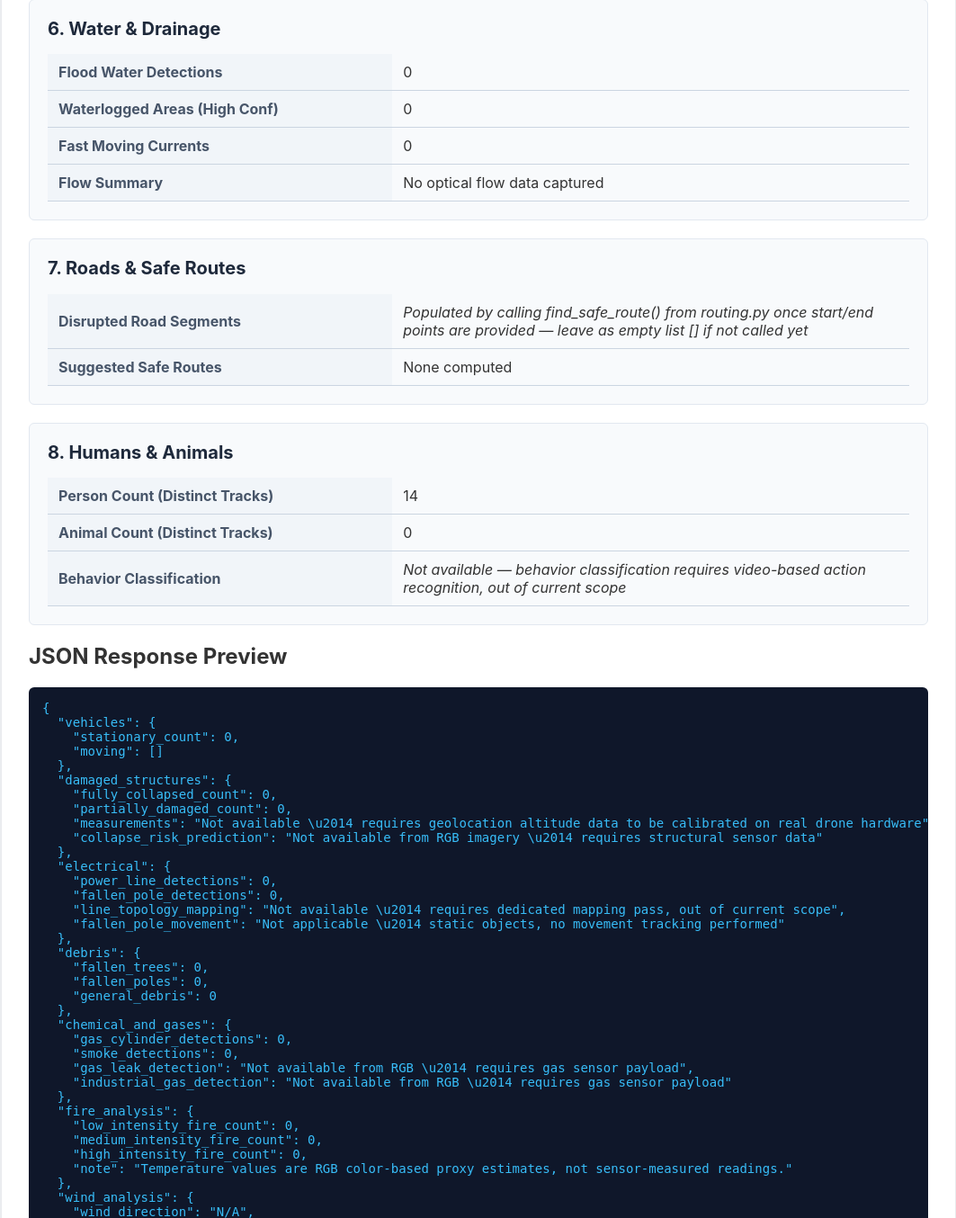
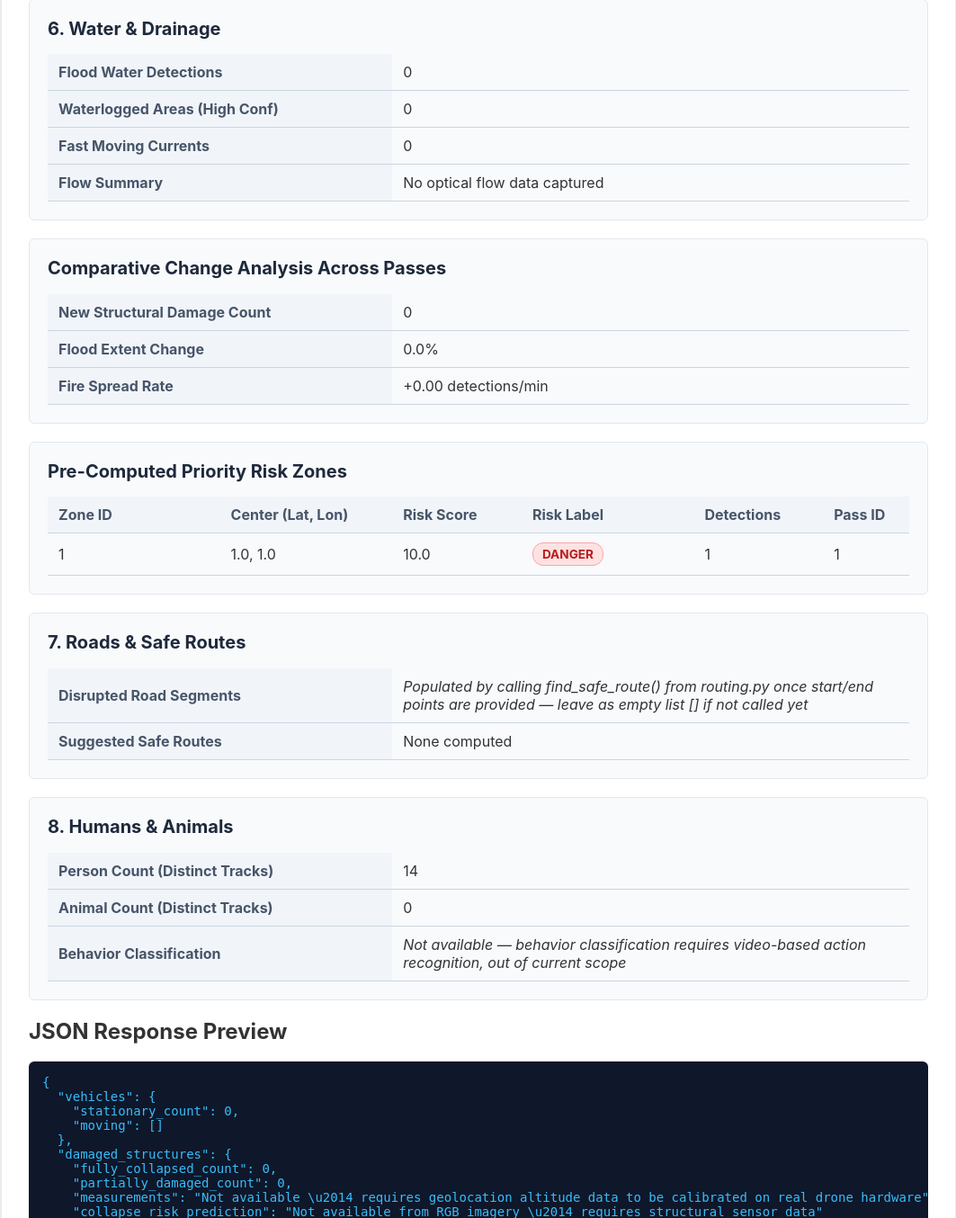
Before and after one commit to saimogili875/disaster, a Django app: page /report/ in a window 1280 px wide. Shown: the part 1864-3218 px from the top of the page at 90% size, without its empty margins (108-1171 px from the left). Run offline with Django 5.2, Linux system fonts and the light colour scheme; data comes from the database, SQL or seed files in the repository; both versions use the stored data as it was after the commit; tables that the repository leaves empty hold one stand-in row (values such as "Sample post").

Commit message:
Update project

```diff
--- /dev/null
+++ b/change_tracking.py
@@ -0,0 +1,65 @@
+from detection.models import FlightPass, Detection
+
+def compute_changes(current_pass_id, previous_pass_id):
+    """
+    Compute comparative change analysis metrics between two FlightPass runs:
+      - new_damage: count of damage detections in current pass in zones not present in previous pass.
+      - flood_extent_change: percentage change in total flood water detections between passes.
+      - fire_spread_rate: change in fire detections divided by elapsed minutes between pass start times.
+
+    Parameters:
+        current_pass_id (int): FlightPass ID of current/latest run.
+        previous_pass_id (int): FlightPass ID of previous baseline run.
+
+    Returns:
+        dict: {"new_damage": int, "flood_extent_change": str, "fire_spread_rate": str} or note dict if insufficient passes.
+    """
+    try:
+        curr_pass = FlightPass.objects.get(id=current_pass_id)
+        prev_pass = FlightPass.objects.get(id=previous_pass_id)
+    except FlightPass.DoesNotExist:
+        return {
+            "note": "Insufficient completed flight passes (at least 2 completed passes required for change tracking)",
+            "new_damage": 0,
+            "flood_extent_change": "0.0%",
+            "fire_spread_rate": "0.00 detections/min"
+        }
+
+    # 1. New Damage Detections
+    prev_zones = Detection.objects.filter(flight_pass=prev_pass).exclude(zone=None).values_list('zone_id', flat=True).distinct()
+    curr_damage_dets = Detection.objects.filter(
+        flight_pass=curr_pass,
+        object_class__in=['collapsed_building', 'building-total-destruction', 'building-major-damage']
+    ).exclude(zone_id__in=prev_zones)
+    new_damage_count = curr_damage_dets.count()
+
+    # 2. Flood Extent Percentage Change
+    prev_flood_cnt = Detection.objects.filter(flight_pass=prev_pass, object_class__in=['flood_water', 'water', 'flood']).count()
+    curr_flood_cnt = Detection.objects.filter(flight_pass=curr_pass, object_class__in=['flood_water', 'water', 'flood']).count()
+
+    if prev_flood_cnt > 0:
+        pct_change = ((curr_flood_cnt - prev_flood_cnt) / float(prev_flood_cnt)) * 100.0
+        flood_extent_str = f"{pct_change:+.1f}%"
+    elif curr_flood_cnt > 0:
+        flood_extent_str = "+100.0%"
+    else:
+        flood_extent_str = "0.0%"
+
+    # 3. Fire Spread Rate (Detections per Minute)
+    prev_fire_cnt = Detection.objects.filter(flight_pass=prev_pass, object_class='fire').count()
+    curr_fire_cnt = Detection.objects.filter(flight_pass=curr_pass, object_class='fire').count()
+
+    elapsed_seconds = (curr_pass.start_time - prev_pass.start_time).total_seconds()
+    elapsed_minutes = elapsed_seconds / 60.0
+
+    if elapsed_minutes > 0.01:
+        rate = (curr_fire_cnt - prev_fire_cnt) / elapsed_minutes
+        fire_rate_str = f"{rate:+.2f} detections/min"
+    else:
+        fire_rate_str = "0.00 detections/min"
+
+    return {
+        "new_damage": new_damage_count,
+        "flood_extent_change": flood_extent_str,
+        "fire_spread_rate": fire_rate_str
+    }
--- a/detection/report.py
+++ b/detection/report.py
@@ -1,4 +1,5 @@
-from .models import Detection, ZoneRiskSnapshot
+from .models import Detection, FlightPass, ZoneRiskSnapshot
+from change_tracking import compute_changes
 
 COCO_ANIMALS = {
     'cat', 'dog', 'horse', 'sheep', 'cow', 'elephant', 'bear', 'zebra', 'giraffe', 'bird', 'animal'
@@ -10,7 +11,7 @@ VEHICLE_CLASSES = {
 
 def generate_report():
     """
-    Query Detection and pre-computed ZoneRiskSnapshot records to compile structured disaster response summary report.
+    Query Detection, FlightPass, and pre-computed ZoneRiskSnapshot records to compile structured disaster report.
     Returns a structured dictionary matching the expected schema.
     """
     # 1. Vehicles
@@ -77,6 +78,18 @@ def generate_report():
     animal_qs = Detection.objects.filter(object_class__in=COCO_ANIMALS)
     animal_tids = animal_qs.exclude(track_id=None).values_list('track_id', flat=True).distinct()
     animal_cnt = len(animal_tids) if len(animal_tids) > 0 else animal_qs.count()
+
+    # 8. Change Analysis across recent FlightPasses
+    completed_passes = FlightPass.objects.filter(status='completed').order_by('-start_time')[:2]
+    if len(completed_passes) == 2:
+        change_data = compute_changes(completed_passes[0].id, completed_passes[1].id)
+    else:
+        change_data = {
+            "note": "Insufficient completed flight passes (at least 2 completed passes required for change tracking)",
+            "new_damage": 0,
+            "flood_extent_change": "0.0%",
+            "fire_spread_rate": "0.00 detections/min"
+        }
 
     # Priority Zones (Query pre-computed ZoneRiskSnapshot per zone)
     snapshots = ZoneRiskSnapshot.objects.select_related('zone', 'flight_pass').order_by('-computed_at')
@@ -150,6 +163,7 @@ def generate_report():
             "animal_count": animal_cnt,
             "aggressive_behavior_flag": "Not available — behavior classification requires video-based action recognition, out of current scope"
         },
+        "change_analysis": change_data,
         "priority_zones": priority_zones
     }
 
--- a/detection/templates/detection/report.html
+++ b/detection/templates/detection/report.html
@@ -61,6 +61,34 @@
             background-color: #f1f5f9;
             color: #475569;
             width: 40%;
+        }
+        .badge {
+            display: inline-block;
+            padding: 4px 10px;
+            border-radius: 12px;
+            font-weight: bold;
+            font-size: 0.85rem;
+            text-transform: uppercase;
+        }
+        .badge-safe {
+            background-color: #dcfce7;
+            color: #15803d;
+            border: 1px solid #86efac;
+        }
+        .badge-caution {
+            background-color: #fef9c3;
+            color: #a16207;
+            border: 1px solid #fde047;
+        }
+        .badge-high-risk {
+            background-color: #ffedd5;
+            color: #c2410c;
+            border: 1px solid #fdba74;
+        }
+        .badge-danger {
+            background-color: #fee2e2;
+            color: #b91c1c;
+            border: 1px solid #fca5a5;
         }
         pre {
             background-color: #0f172a;
@@ -261,6 +289,75 @@
             </table>
         </div>
 
+        <!-- Multi-Pass Change Analysis -->
+        <div class="category-card">
+            <h2>Comparative Change Analysis Across Passes</h2>
+            <table>
+                {% if report.change_analysis.note %}
+                <tr>
+                    <th>Status</th>
+                    <td><em>{{ report.change_analysis.note }}</em></td>
+                </tr>
+                {% else %}
+                <tr>
+                    <th>New Structural Damage Count</th>
+                    <td>{{ report.change_analysis.new_damage }}</td>
+                </tr>
+                <tr>
+                    <th>Flood Extent Change</th>
+                    <td>{{ report.change_analysis.flood_extent_change }}</td>
+                </tr>
+                <tr>
+                    <th>Fire Spread Rate</th>
+                    <td>{{ report.change_analysis.fire_spread_rate }}</td>
+                </tr>
+                {% endif %}
+            </table>
+        </div>
+
+        <!-- Priority Zones Assessment -->
+        <div class="category-card">
+            <h2>Pre-Computed Priority Risk Zones</h2>
+            {% if report.priority_zones %}
+            <table>
+                <thead>
+                    <tr>
+                        <th style="width:20%">Zone ID</th>
+                        <th style="width:20%">Center (Lat, Lon)</th>
+                        <th style="width:15%">Risk Score</th>
+                        <th style="width:20%">Risk Label</th>
+                        <th style="width:15%">Detections</th>
+                        <th style="width:10%">Pass ID</th>
+                    </tr>
+                </thead>
+                <tbody>
+                    {% for z in report.priority_zones %}
+                    <tr>
+                        <td>{{ z.zone_id }}</td>
+                        <td>{{ z.center_lat }}, {{ z.center_lon }}</td>
+                        <td>{{ z.risk_score }}</td>
+                        <td>
+                            {% if z.risk_label == 'SAFE' or z.risk_label == 'low' %}
+                                <span class="badge badge-safe">SAFE</span>
+                            {% elif z.risk_label == 'CAUTION' or z.risk_label == 'medium' %}
+                                <span class="badge badge-caution">CAUTION</span>
+                            {% elif z.risk_label == 'HIGH-RISK' or z.risk_label == 'high' %}
+                                <span class="badge badge-high-risk">HIGH-RISK</span>
+                            {% else %}
+                                <span class="badge badge-danger">DANGER</span>
+                            {% endif %}
+                        </td>
+                        <td>{{ z.detection_count }}</td>
+                        <td>{{ z.flight_pass_id }}</td>
+                    </tr>
+                    {% endfor %}
+                </tbody>
+            </table>
+            {% else %}
+            <p>No pre-computed zone risk snapshots available. Run <code>python manage.py close_pass</code> after completing a flight pass to generate batch risk snapshots.</p>
+            {% endif %}
+        </div>
+
         <!-- 7. Roads & Routes -->
         <div class="category-card">
             <h2>7. Roads & Safe Routes</h2>
```
Also changed, not shown: detection/management/commands/close_pass.py (+15 -7 lines), db.sqlite3.
